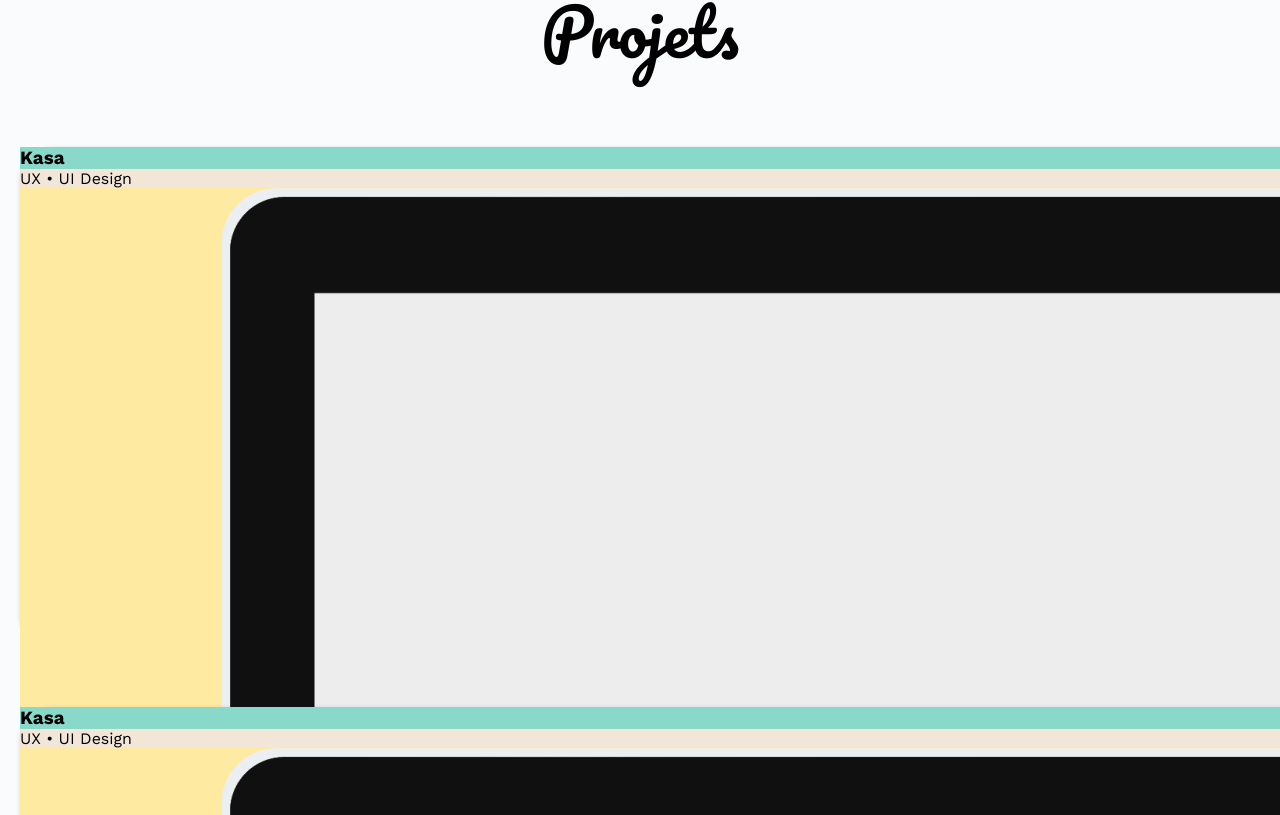
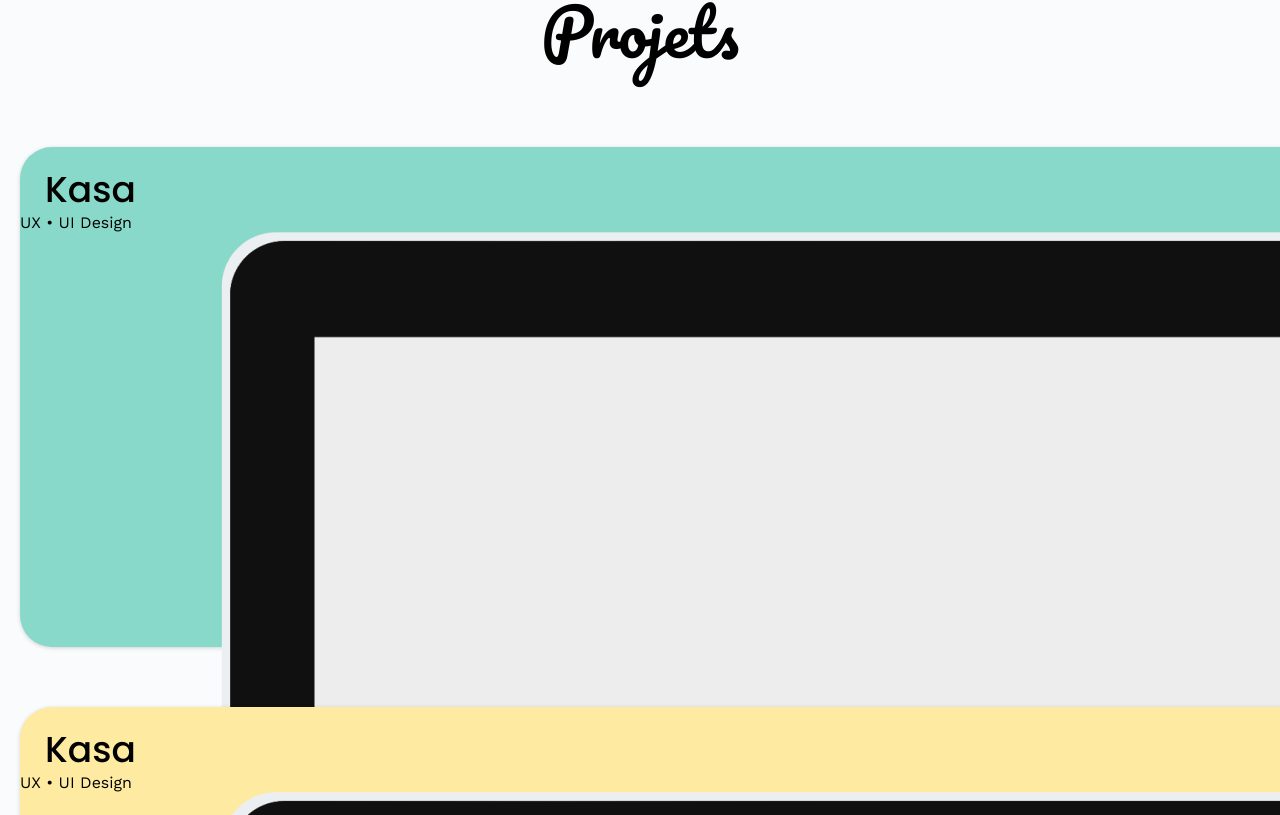
Before and after one commit to BetaPeche/MonPortfolio, a React (Vite) app: page / in a window 1280 px wide. Shown: the part 1465-2280 px from the top of the page. Built offline with nearby package versions, Linux system fonts and the light colour scheme.

Commit message:
Add poppins font

```diff
--- a/src/styles/_settings.scss
+++ b/src/styles/_settings.scss
@@ -1,7 +1,8 @@
-@import url('https://fonts.googleapis.com/css2?family=Pacifico&family=Work+Sans:ital,wght@0,100..900;1,100..900&display=swap');
+@import url('https://fonts.googleapis.com/css2?family=Pacifico&family=Poppins:ital,wght@0,100;0,200;0,300;0,400;0,500;0,600;0,700;0,800;0,900;1,100;1,200;1,300;1,400;1,500;1,600;1,700;1,800;1,900&family=Work+Sans:ital,wght@0,100..900;1,100..900&display=swap');
 
 $font-1: 'Work Sans', sans-serif;
 $font-2: 'Pacifico', cursive;
+$font-3: 'Poppins', sans-serif;
 
 $black: black;
 $white: white;
@@ -30,6 +31,12 @@
     font-weight: $bold;
 }
 
+@mixin font-poppins($size, $bold) {
+    font-family: $font-3;
+    font-size: $size;
+    font-weight: $bold;
+}
+
 * {
     padding: 0;
     margin: 0;
@@ -46,16 +53,16 @@
         color: $black;
     }
     .projects {
-        :nth-child(1) {
+        div:nth-child(1) {
             background-color: #89d9ca;
         }
-        :nth-child(2) {
+        div:nth-child(2) {
             background-color: #f2e6d8;
         }
-        :nth-child(3) {
+        div:nth-child(3) {
             background-color: #feeaa1;
         }
-        :nth-child(4) {
+        div:nth-child(4) {
             background-color: #faae6b;
         }
     }
@@ -67,16 +74,16 @@
         color: $white;
     }
     .projects {
-        :nth-child(1) {
+        div:nth-child(1) {
             background-color: #7fc7bf;
         }
-        :nth-child(2) {
+        div:nth-child(2) {
             background-color: #ded3c9;
         }
-        :nth-child(3) {
+        div:nth-child(3) {
             background-color: #e9d798;
         }
-        :nth-child(4) {
+        div:nth-child(4) {
             background-color: #e5a167;
         }
     }
@@ -123,3 +130,9 @@
     @include font-pacifico(64px, 400);
     margin: 70px 0px 60px 0px;
 }
+
+h3 {
+    @include font-poppins(36px, 500);
+    margin: 25px 0px 5px 25px;
+    line-height: 36px;
+}
```
